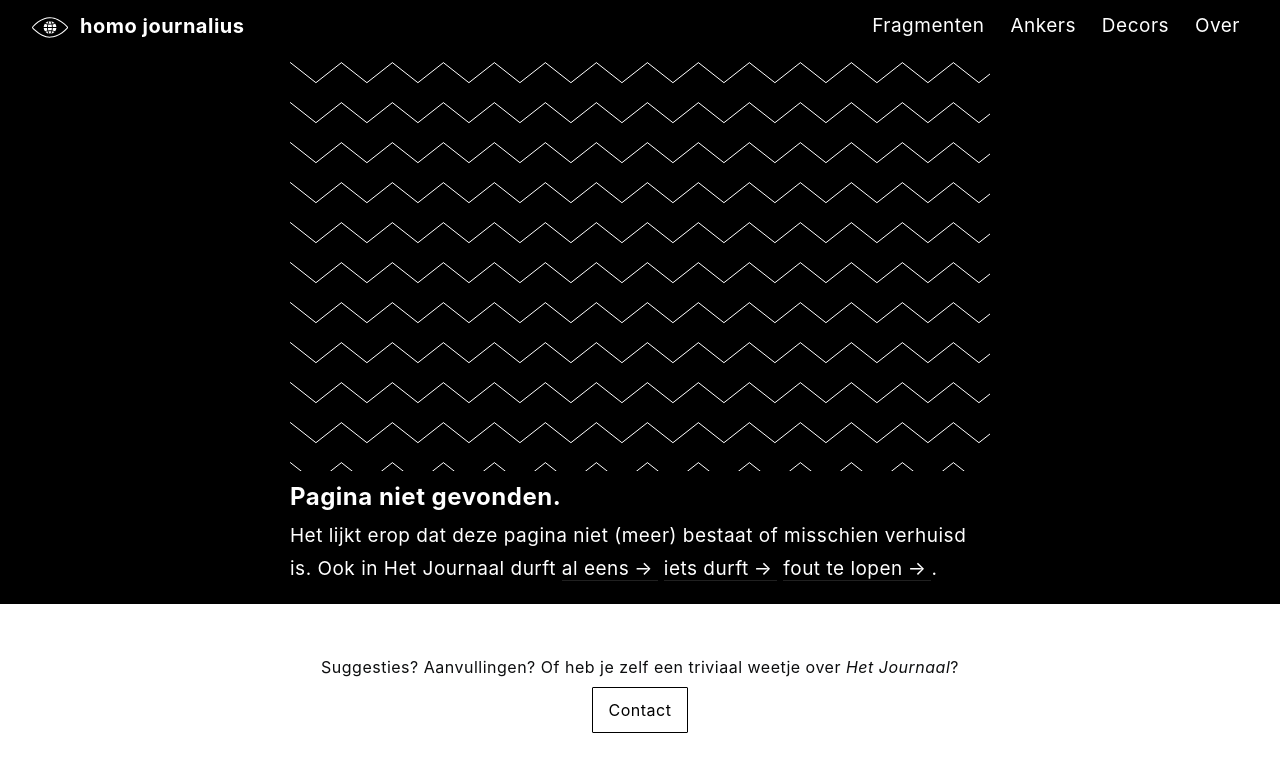
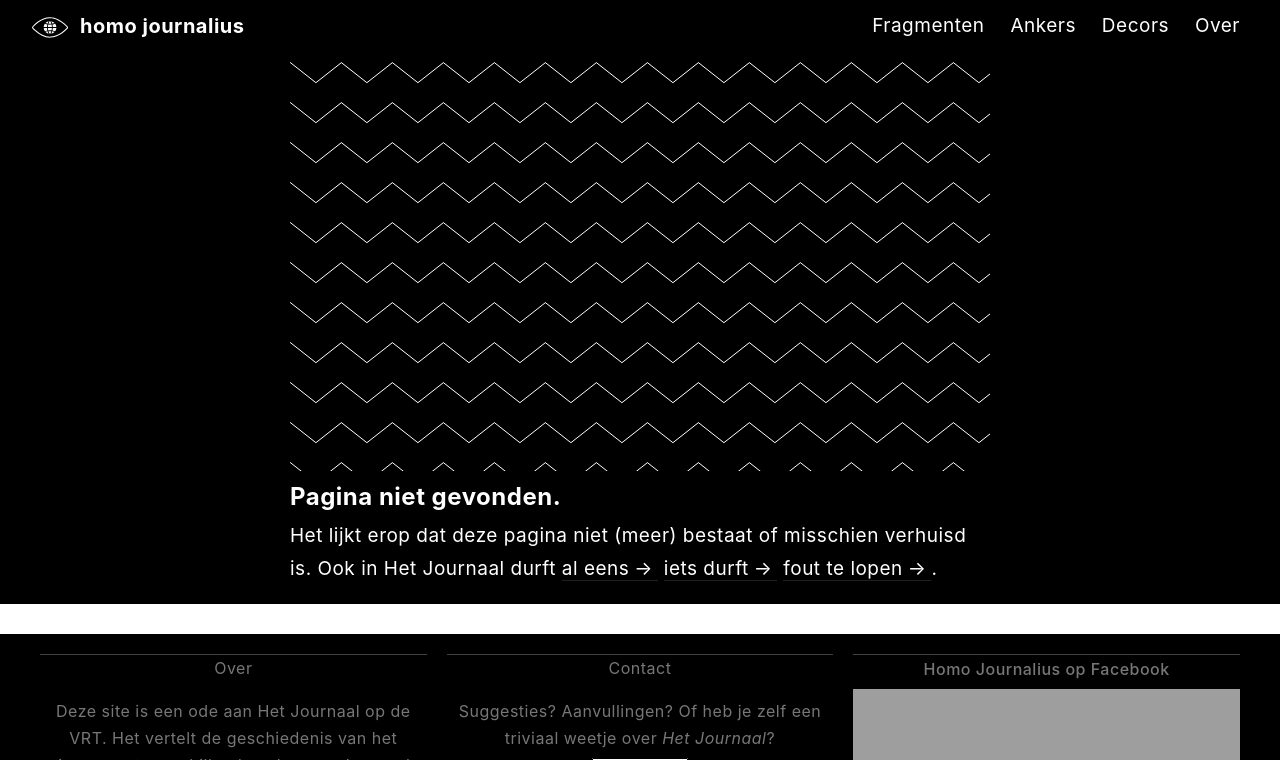
Before and after one commit to reinoutbossuyt/homo-journalius, a Jekyll site: the page built from 404.md, in a window 1280 px wide. Shown: the part 100-860 px from the top of the page. Built offline with Jekyll 4.4.1, drawn with Linux system fonts in a browser that asks for light colours; some of the changed text lies outside the part shown; grey boxes are pictures that could not be loaded.

Commit message:
Footer, homepage, ...

```diff
--- a/_includes/footer.html
+++ b/_includes/footer.html
@@ -1,4 +1,26 @@
-<footer>
-  <p>Suggesties? Aanvullingen? Of heb je zelf een triviaal weetje over <cite>Het Journaal</cite>?</p>
-  <p><a href="mailto:{{ site.email }}" class="btn btn-inverse">Contact</a></p>
+<footer class="inverted">
+  <div class="container-fluid">
+  <div class="row">
+  <div class="col-sm-4">
+    <div class="module">
+      <p class="module-tite">Over</p>
+      <p>Deze site is een ode aan Het Journaal op de VRT. Het vertelt de geschiedenis van het nieuws met verschillende ankers en Journaal-decors door de jaren heen.</p>
+    </div>
+  </div>
+  <div class="col-sm-4">
+    <div class="module">
+      <p class="module-tite">Contact</p>
+      <p>Suggesties? Aanvullingen? Of heb je zelf een triviaal weetje over <cite>Het Journaal</cite>?</p>
+      <p><a href="mailto:{{ site.email }}" class="btn btn-inverse">Contact</a></p>
+    </div>
+  </div>
+  <div class="col-sm-4">
+    <div class="module">
+    <p class="module-title">Homo Journalius op Facebook</p>
+    <iframe src="https://www.facebook.com/plugins/page.php?href=https%3A%2F%2Fwww.facebook.com%2Fhjournalius&tabs=&width=500&height=155&small_header=true&adapt_container_width=true&hide_cover=true&show_facepile=true&appId=1910733755877894" width="100%" height="155" style="border:none;overflow:hidden" scrolling="no" frameborder="0" allowTransparency="true"></iframe>
+    </div>
+  </div>
+
+  </div>
+  </div>
 </footer>
```
Also changed, not shown: index.md (+5 -11 lines), img/home-ankers.svg (added), img/home-fragmenten.svg (added), img/home-sets.svg (added).
